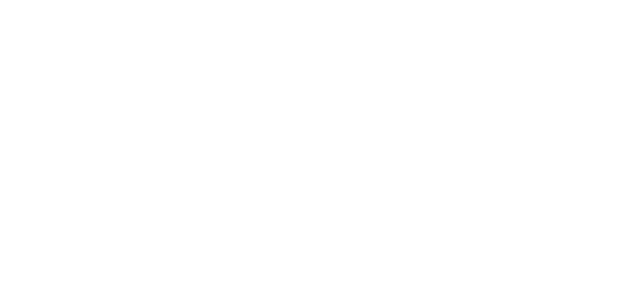
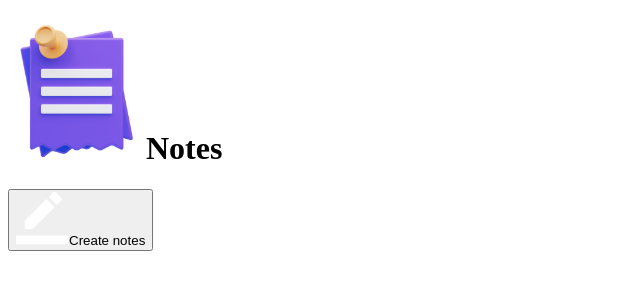
Before and after one commit to Harjot2552/notes-app, a plain HTML site: page index.html in a window 1280 px wide. Shown: the whole page, without its empty margins (0-640 px from the left). Drawn offline with Linux system fonts and the light colour scheme.

Commit message:
Made the basic HTML strcuture for the note app

```diff
--- a/index.html
+++ b/index.html
@@ -7,6 +7,12 @@
     <link rel="stylesheet" href="style.css">
 </head>
 <body>
-
+    <div class="container">
+        <h1><img src="images/notes.png" alt="">Notes</h1>
+        <button class="btn"><img src="images/edit.png" alt="">Create notes</button>
+        <div class="notes-container">
+            <!-- <p contenteditable="true" class="input-box"><img src="images/delete.png" alt=""></p> -->
+        </div>
+    </div>
 </body>
 </html>
```
